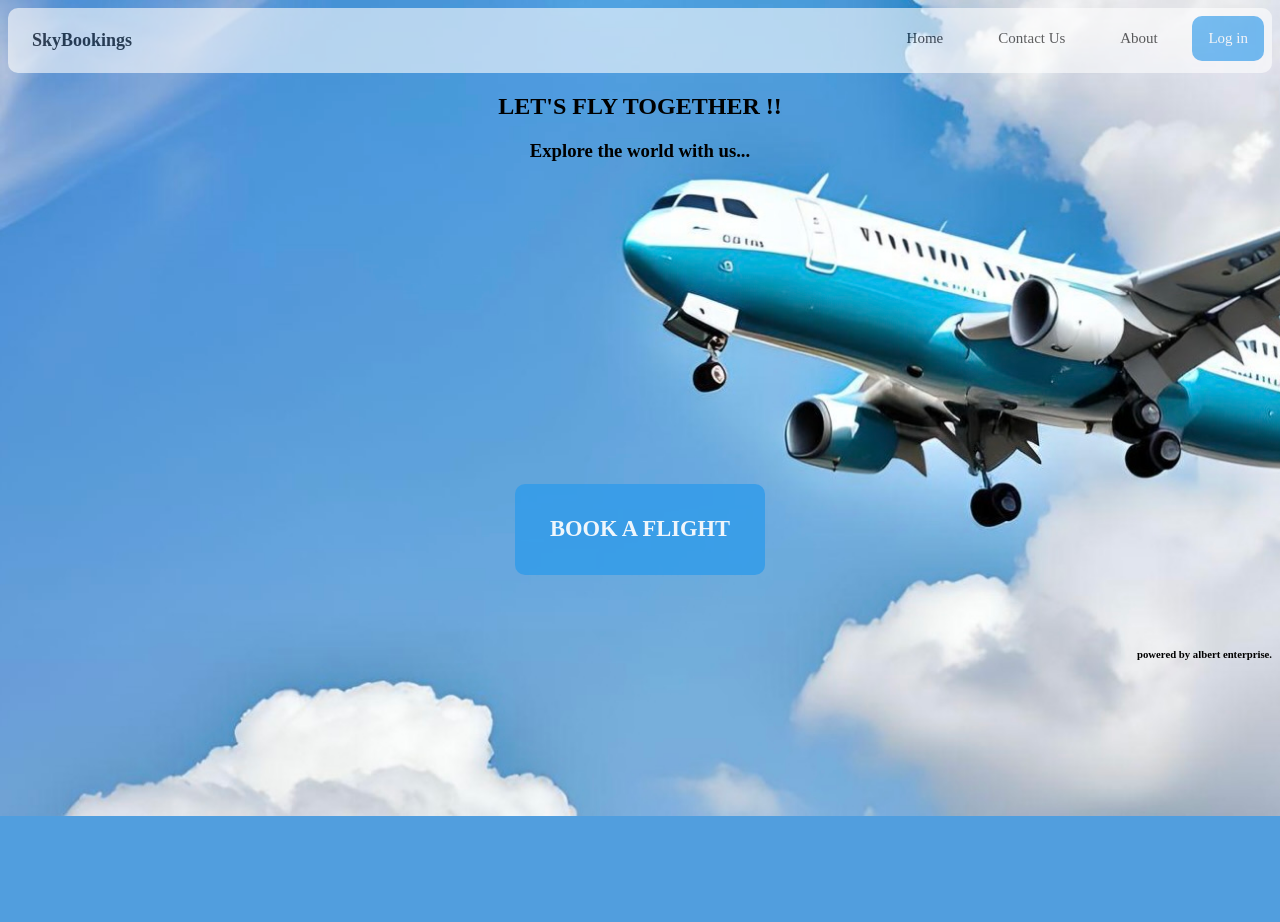
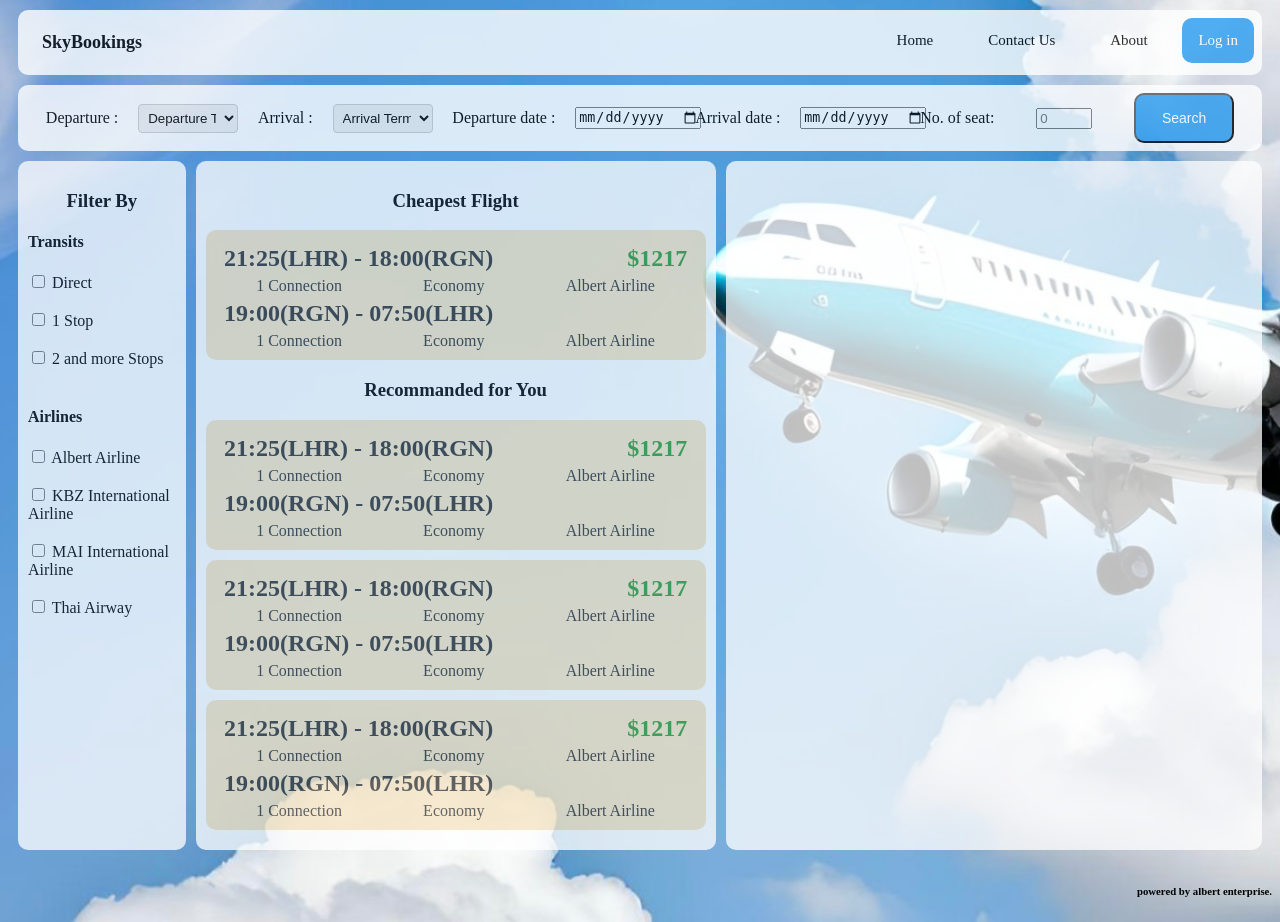
Before and after one commit to Phyopma/airline-system, a Flask app: page /flights/ in a window 1280 px wide. Before the commit the page ends 816 px from the top, so only its background shows below. Run offline with Flask 3, Linux system fonts and the light colour scheme.

Commit message:
added unedited UI for flight list

```diff
--- a/flaskr/flight/routes.py
+++ b/flaskr/flight/routes.py
@@ -18,17 +18,17 @@ from sqlalchemy import select, insert, delete
 flight_bp = Blueprint('flights', __name__, url_prefix='/flights')
 
 
-# @flight_bp.get('/')
-# def get_all_flights():
-#     error = None
+@flight_bp.get('/')
+def get_all_flights():
+    error = None
 
-#     try:
-#         flights = db.session.execute(select(Flight))
-#     except Exception as e:
-#         print(e)
-#         abort(500)
+    try:
+        flights = db.session.execute(select(Flight))
+    except Exception as e:
+        print(e)
+        abort(500)
 
-#     return render_template('/index.html', flights=flights)
+    return render_template('flights/index.html', flights=flights)
 
 
 @flight_bp.get('/')
--- /dev/null
+++ b/flaskr/static/flight_list.css
@@ -0,0 +1,183 @@
+/* For background cover */
+body {
+  height: 100%;
+  /* background-repeat: no-repeat;
+  background-position: top;
+  background-size: cover; */
+  opacity: 50;
+}
+.bg_img {
+  position: fixed;
+  top: 0;
+  left: 0;
+  height: 100%;
+  width: 100%;
+  background-image: url('bg_2.jpeg');
+  filter: blur(3px);
+  background-repeat: no-repeat;
+  background-position: top;
+  background-size: cover;
+  z-index: -1;
+}
+.topnav {
+  overflow: hidden;
+  border-radius: 10px;
+  padding: 8px;
+  background-color: white;
+  opacity: 80%;
+  margin: 10px;
+}
+
+.topnav a.login {
+  width: auto;
+  border-radius: 10px;
+  background-color: #2a9df1;
+  color: white;
+}
+.topnav a {
+  float: right;
+  display: block;
+  width: 75px;
+  color: black;
+  text-align: center;
+  padding: 14px 16px;
+  text-decoration: double;
+  font-size: 15px;
+}
+.topnav b {
+  float: left;
+  display: inline;
+  color: black;
+  text-align: right;
+  padding: 14px 16px;
+  text-decoration: double;
+  font-size: large;
+}
+
+.topnav a,
+b.active {
+  background-color: #2a9df1;
+  color: white;
+  text-decoration: none;
+}
+
+.topnav a,
+b:hover {
+  background-color: white;
+  color: black;
+}
+
+#toplogo {
+  text-align: center;
+  font-weight: bold;
+}
+
+.bottomnav {
+  border-radius: 10px;
+  padding: 8px;
+  background-color: white;
+  opacity: 80%;
+  display: flex;
+  align-items: center;
+  flex-direction: row;
+  justify-content: space-evenly;
+  height: 50px;
+  margin: 10px;
+}
+select {
+  width: 100px;
+}
+.refer_info {
+  width: 100px;
+  background-color: white;
+  border-radius: 10px;
+  text-align: center;
+}
+#search_flight {
+  display: flex;
+  justify-content: center;
+  align-items: center;
+}
+
+button {
+  width: 100px;
+  height: 50px;
+  border-radius: 10px;
+  background-color: #2a9df1;
+  cursor: pointer;
+  font-size: 14px;
+  color: white;
+  text-decoration: none;
+}
+footer {
+  text-align: end;
+}
+
+#allmidnav {
+  display: flex;
+  flex-direction: row;
+  padding-right: 10px;
+  padding-left: 10px;
+  padding-bottom: 10px;
+}
+
+#firstnav {
+  width: 200px;
+  background-color: white;
+  opacity: 75%;
+  border-radius: 10px;
+  padding: 10px;
+  margin-right: 10px;
+}
+
+#secnav {
+  width: 500px;
+  background-color: white;
+  opacity: 75%;
+  border-radius: 10px;
+  padding: 10px;
+  height: auto;
+}
+
+#thirdnav {
+  width: 700px;
+  background-color: white;
+  border-radius: 10px;
+  padding: 10px;
+  margin-left: 10px;
+  opacity: 75%;
+}
+.flightbox {
+  width: 480px;
+  padding: 10px;
+  background-color: wheat;
+  opacity: 80%;
+  border-radius: 10px;
+  height: auto;
+  margin-bottom: 10px;
+}
+.time_fee {
+  display: flex;
+  flex-direction: row;
+  justify-content: space-evenly;
+  margin: 5px;
+}
+
+.dis_time {
+  width: 400px;
+  justify-content: right;
+  text-align: start;
+  font-weight: bolder;
+  font-size: x-large;
+}
+.dis_money {
+  width: 60px;
+  font-weight: bold;
+  font-size: x-large;
+  color: green;
+}
+.detail {
+  display: flex;
+  flex-direction: row;
+  justify-content: space-around;
+}
--- a/flaskr/templates/base.html
+++ b/flaskr/templates/base.html
@@ -18,6 +18,11 @@
 <link
   rel="stylesheet"
   href="{{ url_for('static', filename='book_flight.css') }}"
+/>
+
+<link
+  rel="stylesheet"
+  href="{{ url_for('static', filename='flight_list.css') }}"
 />
 
 <nav>
--- a/flaskr/templates/flights/index.html
+++ b/flaskr/templates/flights/index.html
@@ -0,0 +1,156 @@
+{% extends "base.html" %} {% block title %} {% endblock %} {% block content %}
+<div class="bottomnav">
+  <p>Departure :</p>
+  <div class="refer_info">
+    <select name="departure_teminal" required>
+      <option value="" disabled selected hidden>Departure Terminal</option>
+      <option value="YGN">Yagon International Airport</option>
+      <option value="LNH">London Heatthrow</option>
+      <option value="Thai">Thai international Airport</option>
+    </select>
+  </div>
+  <p>Arrival :</p>
+  <div class="refer_info">
+    <select name="arrival_teminal" required>
+      <option value="" disabled selected hidden>Arrival Terminal</option>
+      <option value="YGN">Yagon International Airport</option>
+      <option value="LNH">London Heatthrow</option>
+      <option value="Thai">Thai international Airport</option>
+    </select>
+  </div>
+  <p>Departure date :</p>
+  <div class="refer_info">
+    <input type="date" name="departure_date" />
+  </div>
+  <p>Arrival date :</p>
+  <div class="refer_info">
+    <input type="date" name="departure_date" />
+  </div>
+  <p>No. of seat:</p>
+  <div class="refer_info">
+    <input type="number" name="no_of_seat" min="1" max="10" placeholder="0" />
+  </div>
+  <div id="search_flight">
+    <button>Search</button>
+  </div>
+</div>
+
+<div id="allmidnav">
+  <div id="firstnav">
+    <h3>Filter By</h3>
+    <h4>Transits</h4>
+    <form action="choice_direction">
+      <input type="checkbox" name="choice_1" value="direct" />
+      <label for="choice_1">Direct</label> <br /><br />
+      <input type="checkbox" name="choice_2" value="one_stop" />
+      <label for="choice_2">1 Stop</label><br /><br />
+      <input type="checkbox" name="choice_3" value="more_stop" />
+      <label for="choice_3">2 and more Stops</label><br /><br />
+    </form>
+    <h4>Airlines</h4>
+    <form action="choice_airline">
+      <input type="checkbox" name="plane_1" value="albert" />
+      <label for="plane_1">Albert Airline</label><br /><br />
+      <input type="checkbox" name="plane_2" value="kbz" />
+      <label for="plane_2">KBZ International Airline</label><br /><br />
+      <input type="checkbox" name="plane_3" value="mai" />
+      <label for="plane_3">MAI International Airline</label><br /><br />
+      <input type="checkbox" name="plane_4" value="thaiairway" />
+      <label for="plane_3">Thai Airway</label>
+    </form>
+  </div>
+  <div id="secnav">
+    <h3>Cheapest Flight</h3>
+    <!-- start of tje flight box -->
+    <div class="flightbox">
+      <div class="time_fee">
+        <div class="dis_time">21:25(LHR) - 18:00(RGN)</div>
+        <div class="dis_money">$1217</div>
+      </div>
+      <div class="detail">
+        <span>1 Connection</span>
+        <span>Economy</span>
+        <span>Albert Airline</span>
+      </div>
+      <div class="time_fee">
+        <div class="dis_time">19:00(RGN) - 07:50(LHR)</div>
+        <div class="dis_money"></div>
+      </div>
+      <div class="detail">
+        <span>1 Connection</span>
+        <span>Economy</span>
+        <span>Albert Airline</span>
+      </div>
+    </div>
+    <!-- end of the flight box -->
+    <h3>Recommanded for You</h3>
+    <!-- start of tje flight box -->
+    <div class="flightbox">
+      <div class="time_fee">
+        <div class="dis_time">21:25(LHR) - 18:00(RGN)</div>
+        <div class="dis_money">$1217</div>
+      </div>
+      <div class="detail">
+        <span>1 Connection</span>
+        <span>Economy</span>
+        <span>Albert Airline</span>
+      </div>
+      <div class="time_fee">
+        <div class="dis_time">19:00(RGN) - 07:50(LHR)</div>
+        <div class="dis_money"></div>
+      </div>
+      <div class="detail">
+        <span>1 Connection</span>
+        <span>Economy</span>
+        <span>Albert Airline</span>
+      </div>
+    </div>
+    <!-- end of the flight box -->
+    <!-- start of tje flight box -->
+    <div class="flightbox">
+      <div class="time_fee">
+        <div class="dis_time">21:25(LHR) - 18:00(RGN)</div>
+        <div class="dis_money">$1217</div>
+      </div>
+      <div class="detail">
+        <span>1 Connection</span>
+        <span>Economy</span>
+        <span>Albert Airline</span>
+      </div>
+      <div class="time_fee">
+        <div class="dis_time">19:00(RGN) - 07:50(LHR)</div>
+        <div class="dis_money"></div>
+      </div>
+      <div class="detail">
+        <span>1 Connection</span>
+        <span>Economy</span>
+        <span>Albert Airline</span>
+      </div>
+    </div>
+    <!-- end of the flight box --><!-- start of tje flight box -->
+    <div class="flightbox">
+      <div class="time_fee">
+        <div class="dis_time">21:25(LHR) - 18:00(RGN)</div>
+        <div class="dis_money">$1217</div>
+      </div>
+      <div class="detail">
+        <span>1 Connection</span>
+        <span>Economy</span>
+        <span>Albert Airline</span>
+      </div>
+      <div class="time_fee">
+        <div class="dis_time">19:00(RGN) - 07:50(LHR)</div>
+        <div class="dis_money"></div>
+      </div>
+      <div class="detail">
+        <span>1 Connection</span>
+        <span>Economy</span>
+        <span>Albert Airline</span>
+      </div>
+    </div>
+    <!-- end of the flight box -->
+  </div>
+
+  <div id="thirdnav"></div>
+</div>
+{% endblock %}
```
